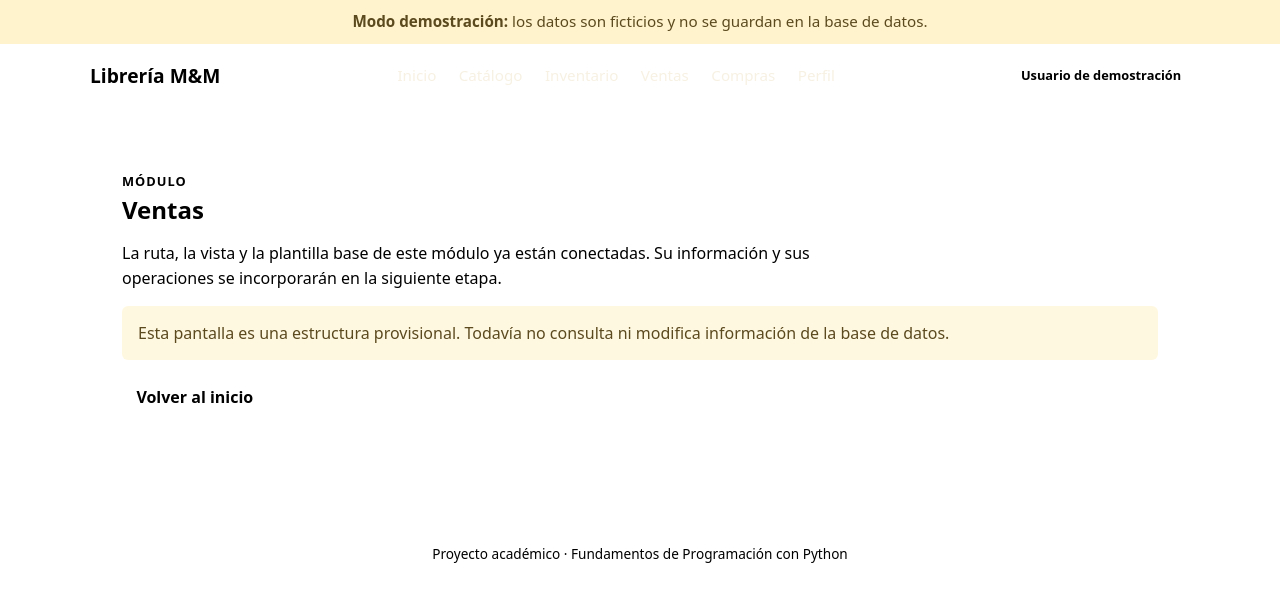
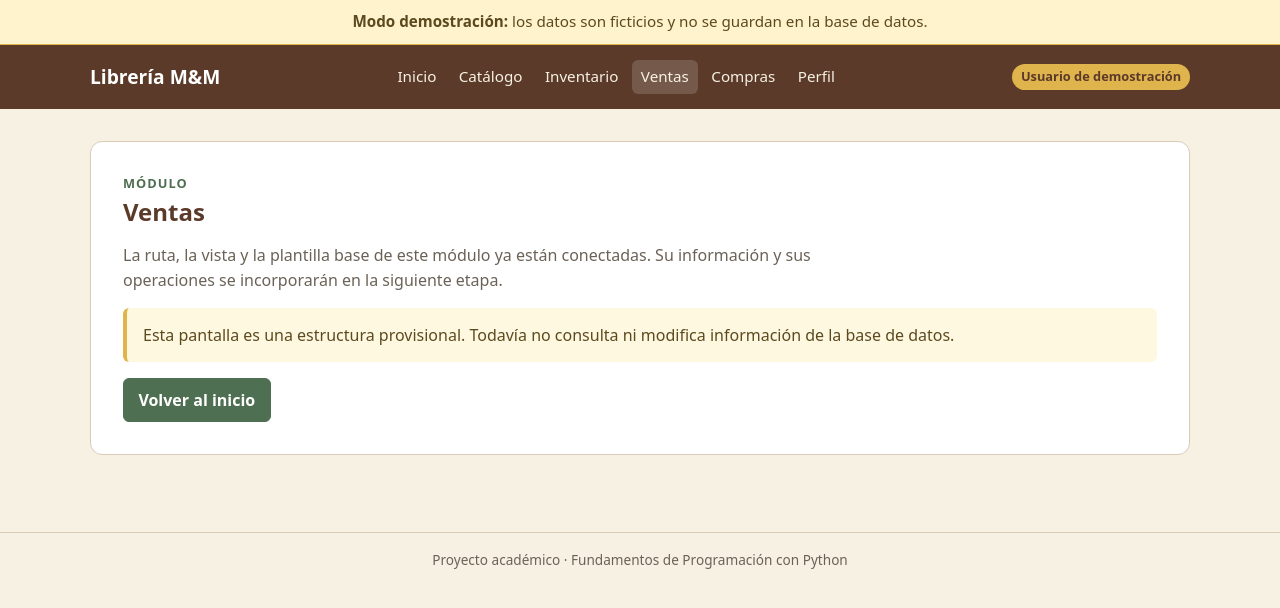
Before and after one commit to miguelarb-842/M-M, a Django app: page /ventas/ in a window 1280 px wide. Shown: the top 608 px of the page. Run offline with Django 5.2, Linux system fonts and the light colour scheme.

Commit message:
fix: corregir variables CSS y carga de static en templates
- Renombrar variables CSS a --color-* para consistencia entre variables.css y globals.css
- Mover {% load static %} dentro del bloque css_extra en inicio.html y login.html
  para que {% extends %} sea el primer tag del template

```diff
--- a/src/apps/MyM/static/css/globals.css
+++ b/src/apps/MyM/static/css/globals.css
@@ -8,20 +8,20 @@
 
 body {
     margin: 0;
-    background-color: var(--crema);
-    color: var(--texto);
+    background-color: var(--color-crema);
+    color: var(--color-texto);
     font-family: system-ui, -apple-system, "Segoe UI", Roboto, Arial, sans-serif;
     line-height: 1.55;
 }
 
 a {
-    color: var(--verde);
+    color: var(--color-verde);
 }
 
 h1,
 h2,
 h3 {
-    color: var(--cafe);
+    color: var(--color-cafe);
     line-height: 1.25;
 }
 
@@ -35,7 +35,7 @@ h3 {
 .demo-banner {
     padding: 0.65rem 1rem;
     background-color: var(--color-bg-demo);
-    border-bottom: 1px solid var(--amarillo);
+    border-bottom: 1px solid var(--color-amarillo);
     color: var(--color-texto-demo);
     text-align: center;
     font-size: 0.95rem;
@@ -43,8 +43,8 @@ h3 {
 
 /* Encabezado y navegación */
 .site-header {
-    background-color: var(--cafe);
-    color: var(--blanco);
+    background-color: var(--color-cafe);
+    color: var(--color-blanco);
 }
 
 .header-content {
@@ -57,7 +57,7 @@ h3 {
 }
 
 .brand {
-    color: var(--blanco);
+    color: var(--color-blanco);
     font-size: 1.2rem;
     font-weight: 700;
     text-decoration: none;
@@ -92,8 +92,8 @@ h3 {
 .badge {
     padding: 0.2rem 0.55rem;
     border-radius: 999px;
-    background-color: var(--amarillo);
-    color: var(--cafe);
+    background-color: var(--color-amarillo);
+    color: var(--color-cafe);
     font-size: 0.8rem;
     font-weight: 700;
 }
@@ -128,10 +128,10 @@ h3 {
 button.boton {
     display: inline-block;
     padding: 0.55rem 0.9rem;
-    border: 1px solid var(--verde);
+    border: 1px solid var(--color-verde);
     border-radius: 6px;
-    background-color: var(--verde);
-    color: var(--blanco);
+    background-color: var(--color-verde);
+    color: var(--color-blanco);
     font: inherit;
     font-weight: 600;
     text-decoration: none;
@@ -140,18 +140,18 @@ button.boton {
 
 .boton:hover,
 button.boton:hover {
-    background-color: var(--verde-oscuro);
-    border-color: var(--verde-oscuro);
+    background-color: var(--color-verde-oscuro);
+    border-color: var(--color-verde-oscuro);
 }
 
 .boton.secundario {
     background-color: transparent;
-    color: var(--verde);
+    color: var(--color-verde);
 }
 
 .boton.secundario:hover {
     background-color: var(--color-bg-suave);
-    color: var(--verde-oscuro);
+    color: var(--color-verde-oscuro);
 }
 
 /* Acciones y avisos (patrón compartido) */
@@ -165,7 +165,7 @@ button.boton:hover {
 .aviso {
     margin: 1rem 0;
     padding: 0.9rem 1rem;
-    border-left: 4px solid var(--amarillo);
+    border-left: 4px solid var(--color-amarillo);
     border-radius: 6px;
     background-color: var(--color-bg-aviso);
     color: var(--color-texto-demo);
@@ -175,9 +175,9 @@ button.boton:hover {
 .hero {
     margin-bottom: 1.8rem;
     padding: 2rem;
-    border: 1px solid var(--borde);
+    border: 1px solid var(--color-borde);
     border-radius: 12px;
-    background-color: var(--blanco);
+    background-color: var(--color-blanco);
 }
 
 .hero h1 {
@@ -187,12 +187,12 @@ button.boton:hover {
 
 .hero-text {
     max-width: 780px;
-    color: var(--texto-suave);
+    color: var(--color-texto-suave);
 }
 
 .eyebrow {
     margin: 0;
-    color: var(--verde);
+    color: var(--color-verde);
     font-size: 0.8rem;
     font-weight: 700;
     letter-spacing: 0.08em;
@@ -209,12 +209,12 @@ button.boton:hover {
     padding: 0.7rem 1rem;
     border-radius: 6px;
     background-color: var(--color-bg-suave);
-    color: var(--verde-oscuro);
+    color: var(--color-verde-oscuro);
 }
 
 .message.error {
     background-color: var(--color-bg-error);
-    color: var(--error);
+    color: var(--color-error);
 }
 
 .message.warning {
@@ -231,26 +231,26 @@ button.boton:hover {
 .tabla {
     width: 100%;
     border-collapse: collapse;
-    background-color: var(--blanco);
+    background-color: var(--color-blanco);
 }
 
 .tabla th,
 .tabla td {
     padding: 0.65rem;
-    border-bottom: 1px solid var(--borde);
+    border-bottom: 1px solid var(--color-borde);
     text-align: left;
 }
 
 .tabla th {
     background-color: var(--color-bg-tabla);
-    color: var(--cafe);
+    color: var(--color-cafe);
 }
 
 /* Pie de página */
 .site-footer {
     padding: 1rem 0;
-    border-top: 1px solid var(--borde);
-    color: var(--texto-suave);
+    border-top: 1px solid var(--color-borde);
+    color: var(--color-texto-suave);
     font-size: 0.85rem;
     text-align: center;
 }
--- a/src/apps/MyM/templates/pages/inicio.html
+++ b/src/apps/MyM/templates/pages/inicio.html
@@ -1,6 +1,7 @@
 {% extends 'base.html' %}
 
 {% block css_extra %}
+    {% load static %}
     <link rel="stylesheet" href="{% static 'css/pages/inicio.css' %}">
 {% endblock %}
 
--- a/src/apps/MyM/templates/pages/login.html
+++ b/src/apps/MyM/templates/pages/login.html
@@ -1,6 +1,7 @@
 {% extends 'base.html' %}
 
 {% block css_extra %}
+    {% load static %}
     <link rel="stylesheet" href="{% static 'css/components/form_fields.css' %}">
     <link rel="stylesheet" href="{% static 'css/pages/login.css' %}">
 {% endblock %}
```
Also changed, not shown: src/apps/MyM/static/css/components/form_fields.css (+4 -4 lines), src/apps/MyM/static/css/pages/inicio.css (+5 -5 lines).
